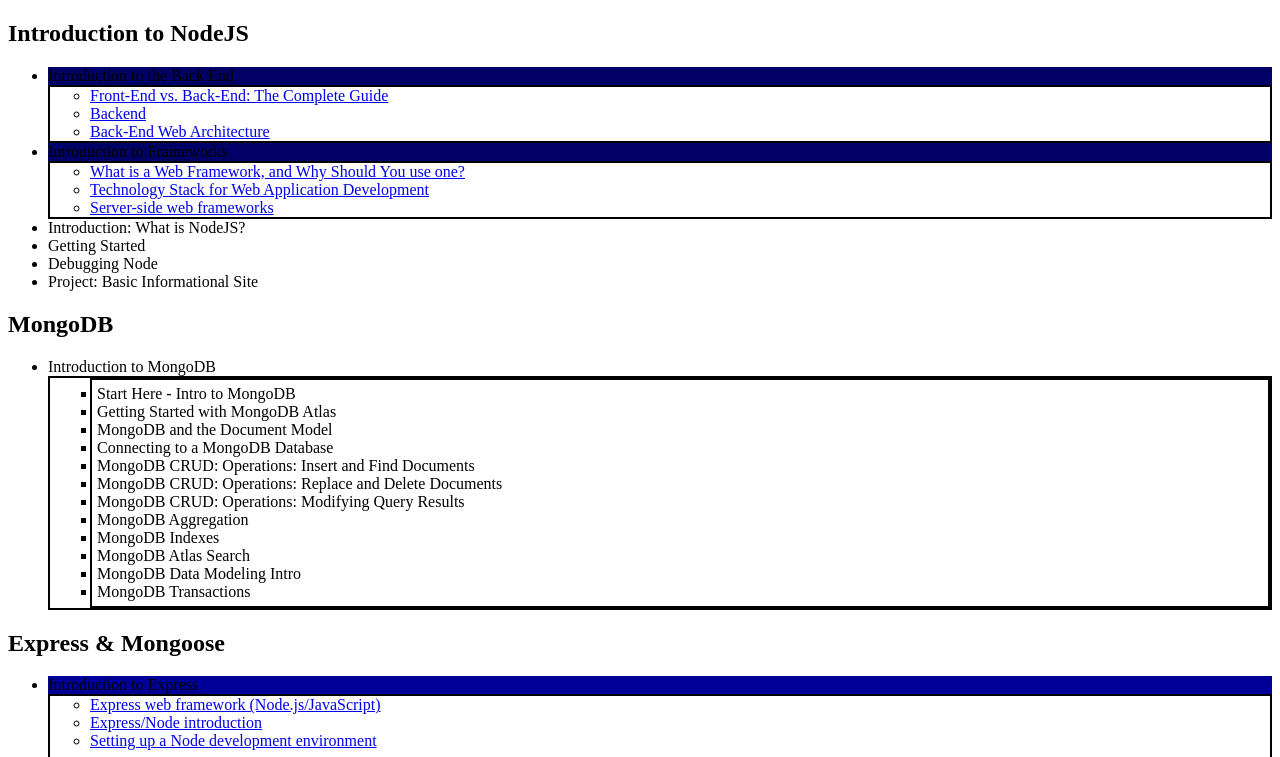
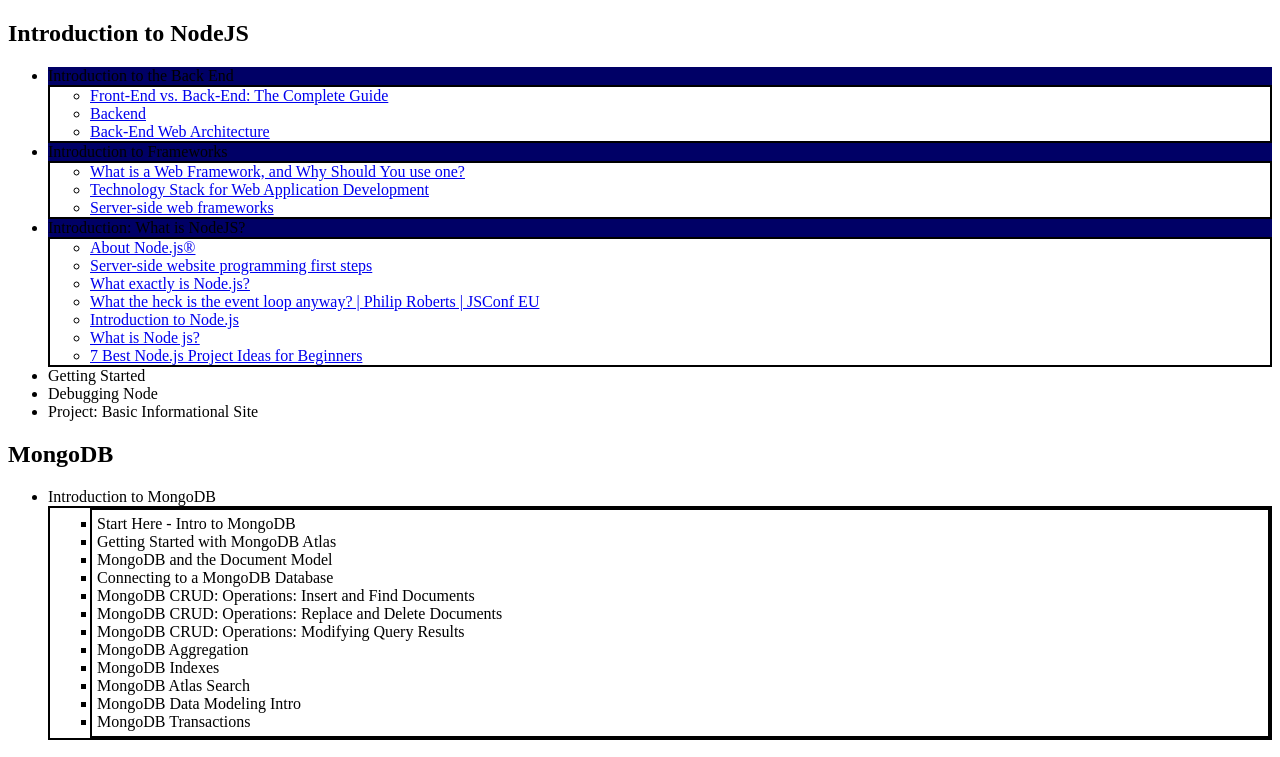
Before and after one commit to TomJensWilliams/TheOdinProject-Notes, a plain HTML site: page nodeJSCourse.html in a window 1280 px wide. Shown: the top 757 px of the page. Drawn offline with Linux system fonts and the light colour scheme.

Commit message:
Update nodeJSCourse.html

```diff
--- a/nodeJSCourse.html
+++ b/nodeJSCourse.html
@@ -20,7 +20,16 @@
           <li><a href="https://rubygarage.org/blog/technology-stack-for-web-development">Technology Stack for Web Application Development</a></li>
           <li><a href="https://developer.mozilla.org/en-US/docs/Learn/Server-side/First_steps/Web_frameworks">Server-side web frameworks</a></li>
         </ul>
-        <li>Introduction: What is NodeJS?</li>
+        <li class="blue-two">Introduction: What is NodeJS?</li>
+        <ul class="bordered">
+          <li><a href="https://nodejs.org/en/about/">About Node.js®</a></li>
+          <li><a href="https://developer.mozilla.org/en-US/docs/Learn/Server-side/First_steps">Server-side website programming first steps</a></li>
+          <li><a href="https://www.freecodecamp.org/news/what-exactly-is-node-js-ae36e97449f5">What exactly is Node.js?</a></li>
+          <li><a href="https://www.youtube.com/watch?v=8aGhZQkoFbQ">What the heck is the event loop anyway? | Philip Roberts | JSConf EU</a></li>
+          <li><a href="https://nodejs.org/en/learn/getting-started/introduction-to-nodejs#introduction-to-nodejs">Introduction to Node.js</a></li>
+          <li><a href="https://www.youtube.com/watch?v=uVwtVBpw7RQ">What is Node js?</a></li>
+          <li><a href="https://blog.teamtreehouse.com/7-awesome-things-can-build-node-js">7 Best Node.js Project Ideas for Beginners</a></li>
+        </ul>
         <li>Getting Started</li>
         <li>Debugging Node</li>
         <li>Project: Basic Informational Site</li>
```
